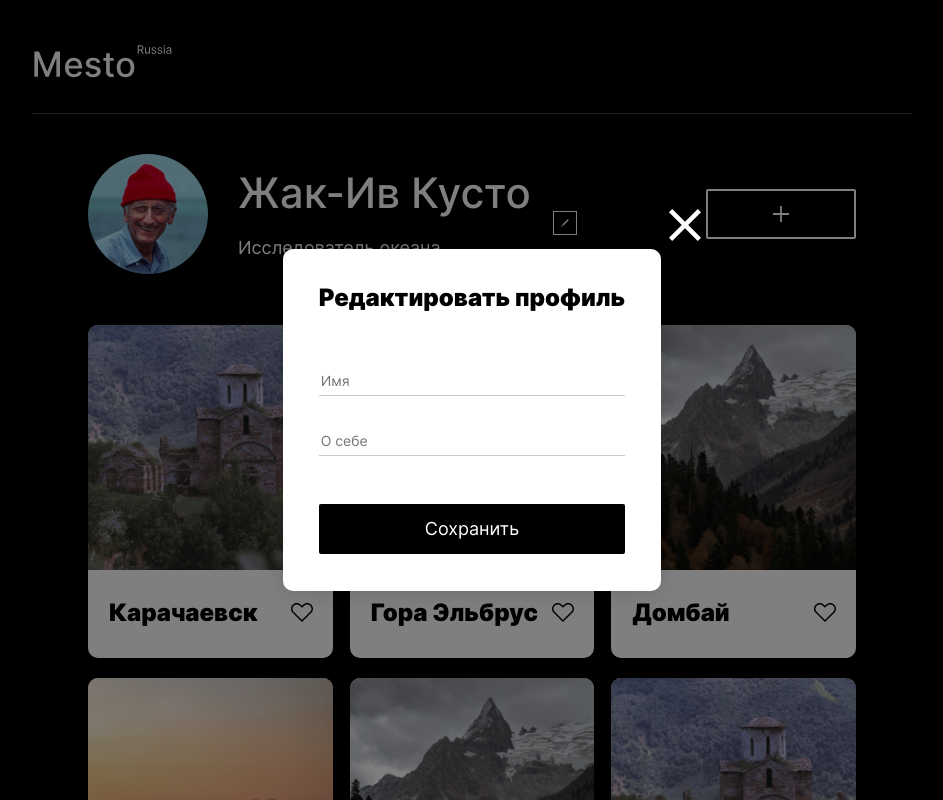
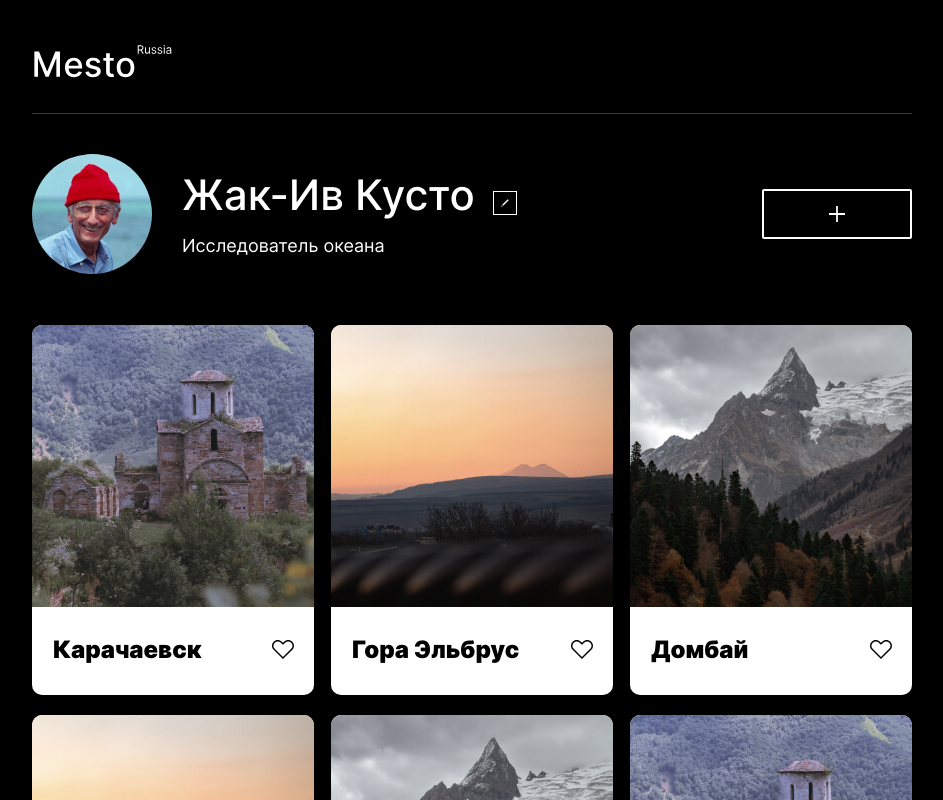
Before and after one commit to Orles/mesto, a plain HTML site: page index.html in a window 1280 px wide. Shown: the top 800 px of the page, without its empty margins (168-1111 px from the left). Drawn offline with Linux system fonts and the light colour scheme; files whose address does not match are found by name.

Commit message:
fixed errors

```diff
--- a/blocks/footer/footer.css
+++ b/blocks/footer/footer.css
@@ -1,9 +1,17 @@
 .footer {
     padding-bottom: 36px;
+    padding-left: 19px;
+    padding-right: 19px;
+    margin-left: auto;
+    margin-right: auto;
+    max-width: 768px;
 }
 
 @media (min-width: 1024px) {
     .footer {
         padding-bottom: 60px;
+        max-width: 880px;
+        margin-left: auto;
+        margin-right: auto;
     }
 }
--- a/blocks/main/main.css
+++ b/blocks/main/main.css
@@ -7,7 +7,7 @@
 }
 
 @media (min-width: 1024px) {
-    .mainy {
+    .main {
         max-width: 880px;
         margin-left: auto;
         margin-right: auto;
--- a/blocks/profile/__edit-button/profile__edit-button.css
+++ b/blocks/profile/__edit-button/profile__edit-button.css
@@ -7,6 +7,7 @@
     background-repeat: no-repeat;
     background-position: center;
     cursor: pointer;
+    align-self: center;
 }
 
 
--- a/blocks/profile/__info/profile__info.css
+++ b/blocks/profile/__info/profile__info.css
@@ -2,6 +2,9 @@
     margin-bottom: 36px;
     margin-left: auto;
     margin-right: auto;
+    display: flex;
+    max-width: 336px;
+    flex-wrap: wrap;
 }
 
 @media (min-width: 1024px) {
--- a/blocks/profile/__name/profile__name.css
+++ b/blocks/profile/__name/profile__name.css
@@ -10,6 +10,7 @@
     text-overflow: ellipsis;
     white-space: nowrap;
     overflow: hidden;
+    max-width: 189px;
 }
 
 @media (min-width: 1024px) {
@@ -18,5 +19,6 @@
         line-height: 48px;
         margin-bottom: 16px;
         margin-right: 18px;
+        max-width: 294px;
     }
 }
--- a/blocks/profile/__subtitle/profile__subtitle.css
+++ b/blocks/profile/__subtitle/profile__subtitle.css
@@ -8,6 +8,7 @@
     text-overflow: ellipsis;
     white-space: nowrap;
     overflow: hidden;
+    max-width: 282px;
 }
 
 @media (min-width: 1024px) {
@@ -15,5 +16,6 @@
         font-size: 18px;
         line-height: 22px;
         text-align: start;
+        max-width: 336px;
     }
 }
--- a/index.html
+++ b/index.html
@@ -65,9 +65,9 @@
             </div>
         </section>
     </main>
-    <div class="popup popup_opened">
+    <div class="popup">
         <div class="popup__container">
-        <button class="popup__close" type="reset"></button>
+        <button class="popup__close" type="button"></button>
         <form class="popup__form" name="form">
             <h2 class="popup__edit-profile">Редактировать профиль</h2>
             <fieldset class="popup__field">
```
